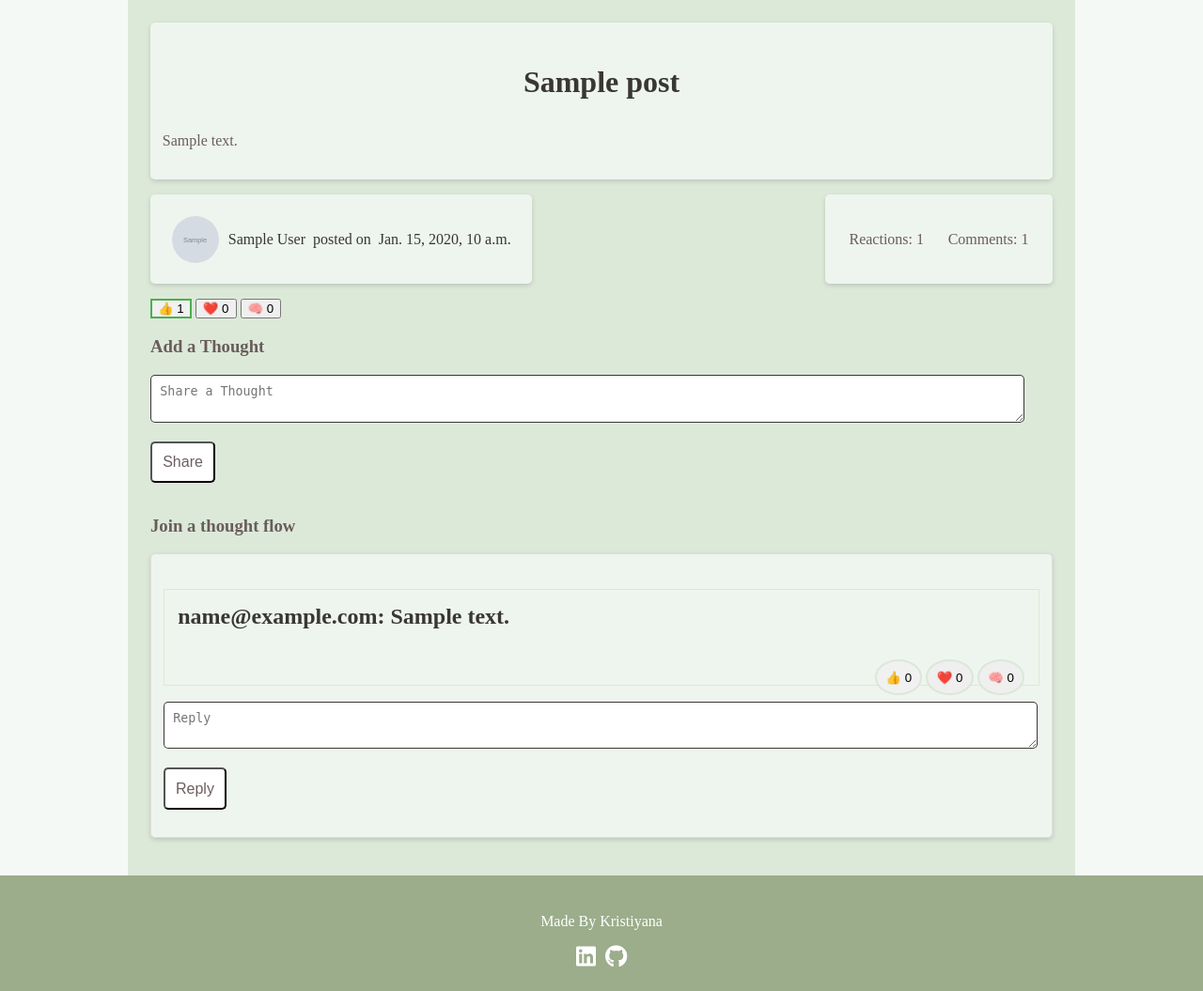
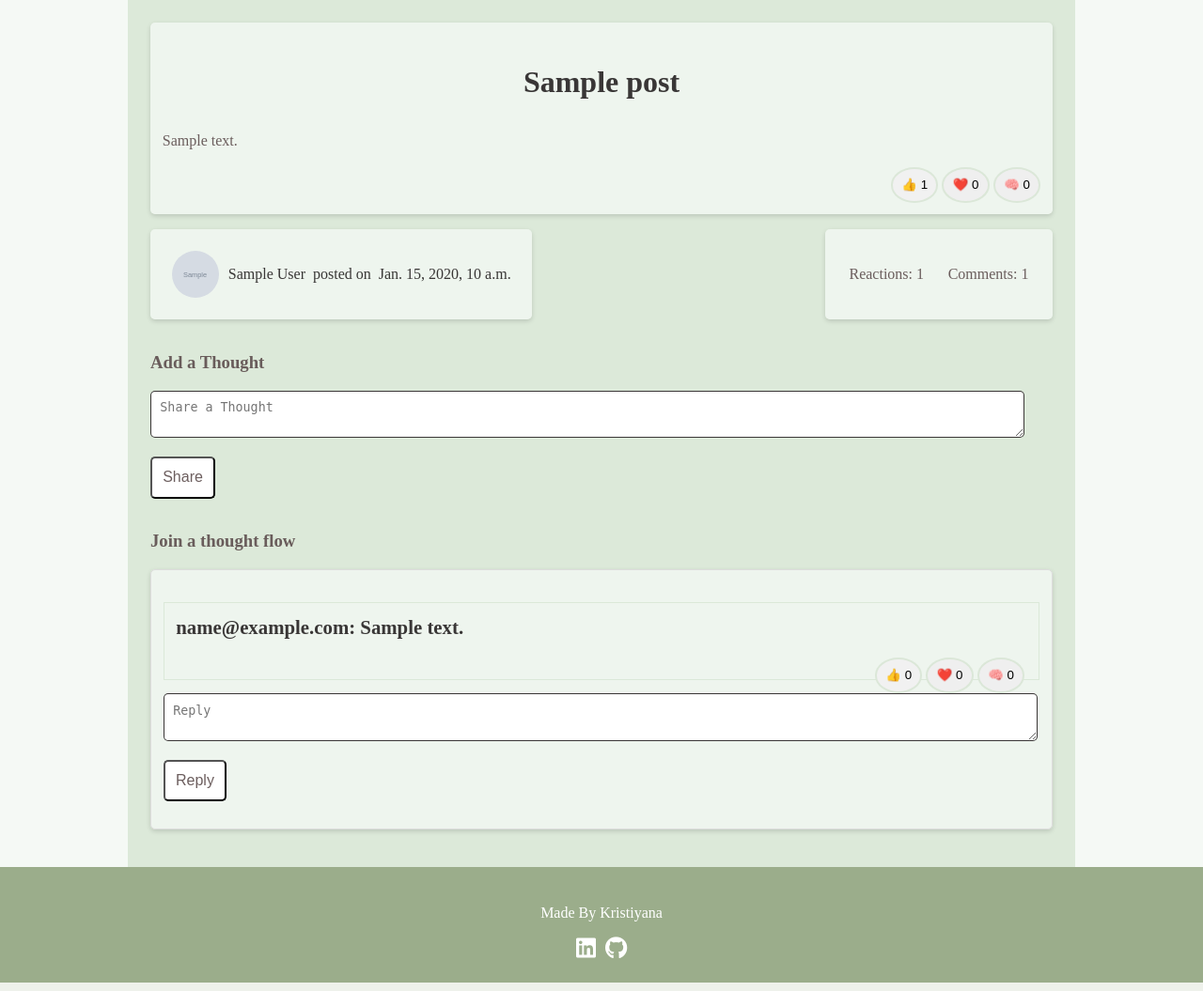
Before and after one commit to kis619/softuni-django-final-project, a Django app: page /posts/1/ in a window 1280 px wide. Shown: the part 109-1164 px from the top of the page at 94% size. Run offline with Django 5.2, Linux system fonts and the light colour scheme; a user stored in the database is signed in; tables that the repository leaves empty hold one stand-in row (values such as "Sample post"); grey boxes marked "Sample" are stand-in pictures.

Commit message:
styling for post_detail comment section done done

```diff
--- a/static/css/post-details.css
+++ b/static/css/post-details.css
@@ -102,7 +102,9 @@ form input[type="submit"]:hover {
     flex-grow: 1;
     margin-right: 10px;
 }
-
+.post-contents .reactions {
+    text-align: end;
+}
 
 /*MEDIA*/
 @media (max-width: 768px) {
--- a/static/css/reactions.css
+++ b/static/css/reactions.css
@@ -6,10 +6,10 @@
 .reactions-array {
     position: absolute;
     right: 1em;
-    bottom: -10px;
+    bottom: -14px;
 }
 
-.reactions-array button {
+.reactions button {
     border: 2px solid var(--secondary-color);
     border-radius: 50%;
     padding: 0.7em;
--- a/static/css/threads.css
+++ b/static/css/threads.css
@@ -3,13 +3,14 @@
 }
 
 .thread-title {
-    font-size: 1.5em;
+    font-size: 1.3em;
     color: var(--title-color);
     margin-bottom: .7em;
     font-weight: bold;
     border: 1px solid var(--secondary-color);
-    min-height: 3em;
     padding: .6em;
+    padding-bottom: 2em;
+    line-height: 1.3em;
 
 }
 
@@ -26,6 +27,8 @@
     margin-left: 2em;
     border: 1px solid #ccc;
     position: relative;
+    padding-bottom: 2em;
+    font-size: 1.2em;
 }
 
 .comment-author {
--- a/templates/posts/post_detail.html
+++ b/templates/posts/post_detail.html
@@ -8,6 +8,10 @@
         <div class="post-contents background-styles">
             <h2>{{ post.title }}</h2>
             <p>{{ post.content }}</p>
+            {% if user.is_authenticated %}
+                {% include 'reactions/reactions_display.html' with url_name="post_react" id=post.id reactions_count=post_reactions_count %}
+            {% endif %}
+
             {#            {% if post.image %}#}
             {#                <img class='post-details-img' src="{{ post.image.url }}" alt="{{ post.title }}">#}
             {#            {% endif %}#}
@@ -28,7 +32,6 @@
     </div>
 
     {% if user.is_authenticated %}
-        {% include 'reactions/reactions_display.html' with url_name="post_react" id=post.id reactions_count=post_reactions_count %}
         <div class="comment-section">
 
             <h3>Add a Thought</h3>
```
